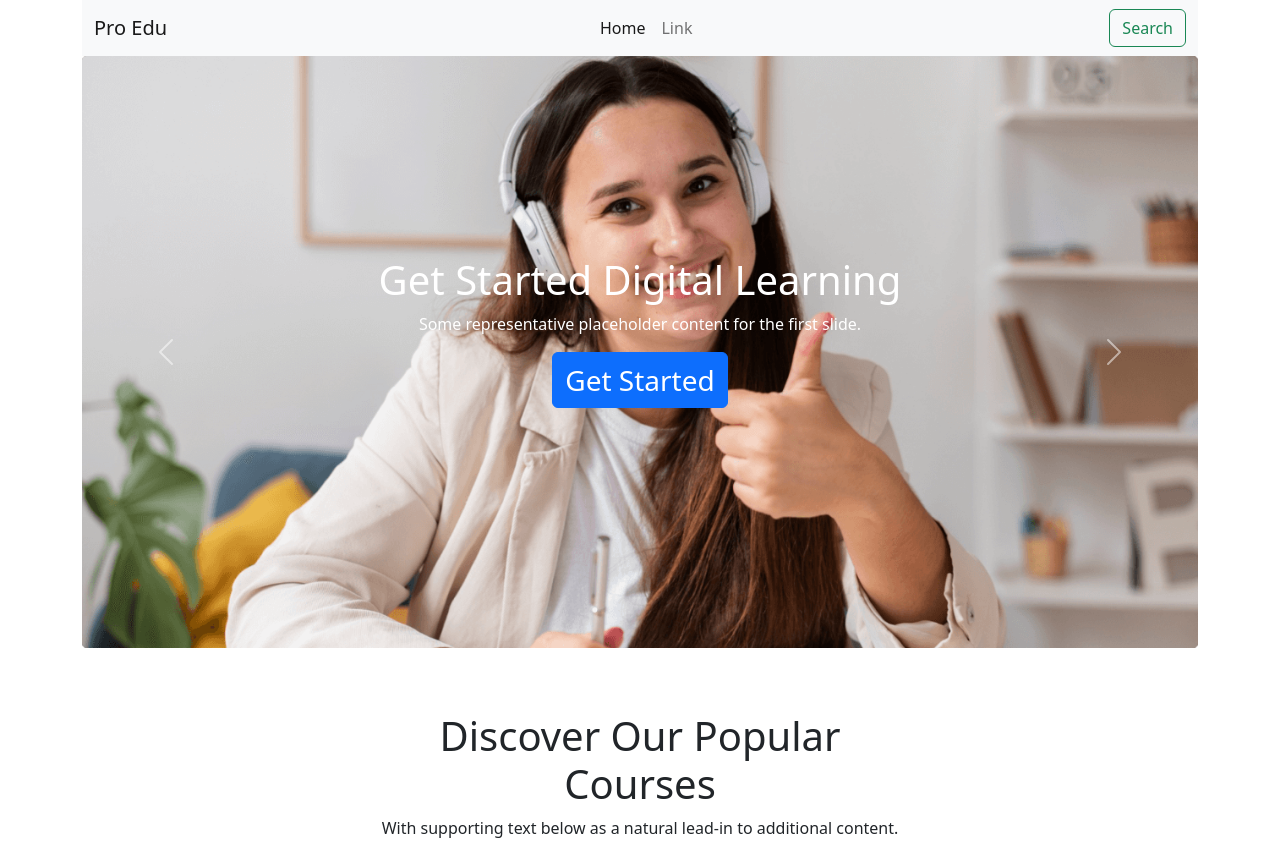
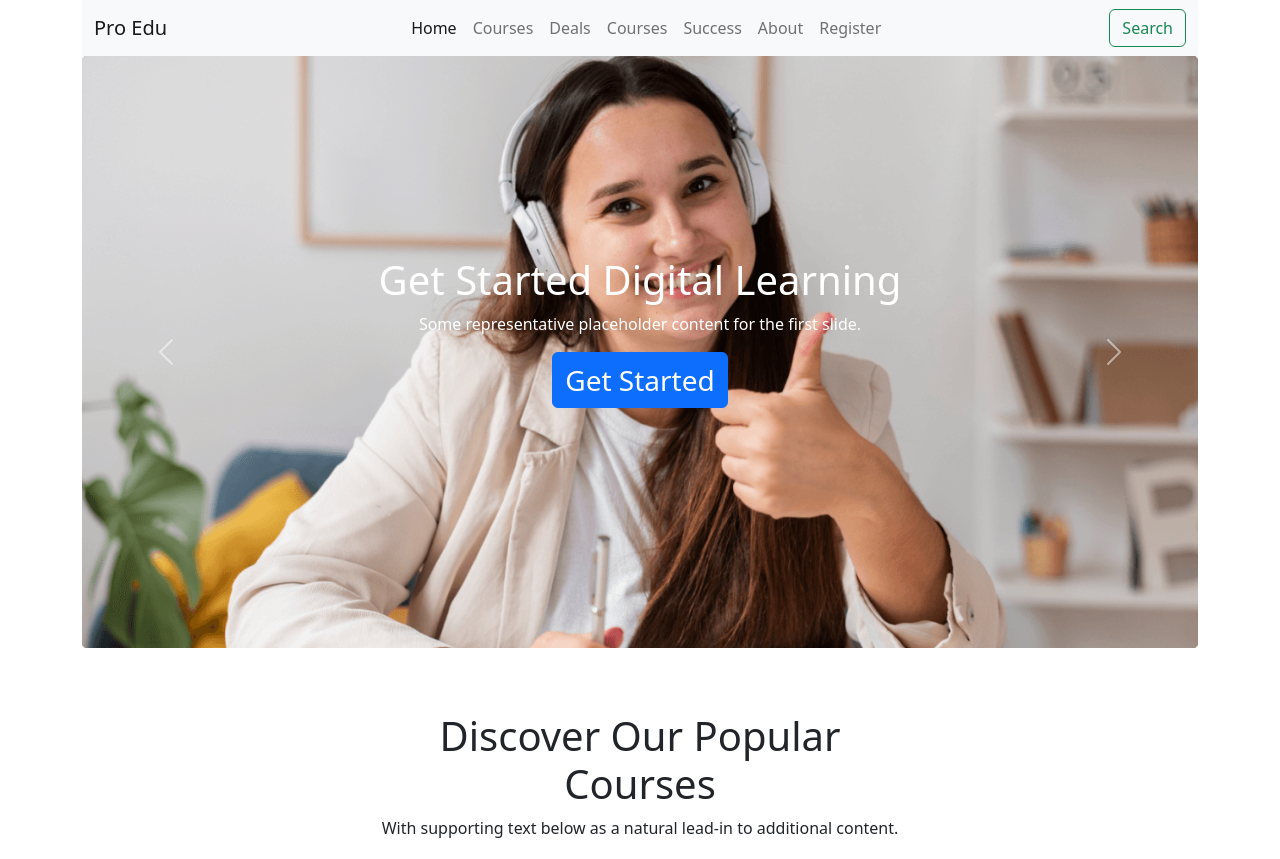
Before and after one commit to Yousuf300/edTech-website, a plain HTML site: page index.html in a window 1280 px wide. Shown: the top 859 px of the page. Drawn offline with nearby package versions, Linux system fonts and the light colour scheme.

Commit message:
all close

```diff
--- a/index.html
+++ b/index.html
@@ -47,7 +47,22 @@
                     >
                   </li>
                   <li class="nav-item">
-                    <a class="nav-link" href="#">Link</a>
+                    <a class="nav-link" href="#">Courses</a>
+                  </li>
+                  <li class="nav-item">
+                    <a class="nav-link" href="#">Deals</a>
+                  </li>
+                  <li class="nav-item">
+                    <a class="nav-link" href="#">Courses</a>
+                  </li>
+                  <li class="nav-item">
+                    <a class="nav-link" href="#">Success</a>
+                  </li>
+                  <li class="nav-item">
+                    <a class="nav-link" href="#">About</a>
+                  </li>
+                  <li class="nav-item">
+                    <a class="nav-link" href="#">Register</a>
                   </li>
                 </ul>
                 <form class="d-flex" role="search">
```
